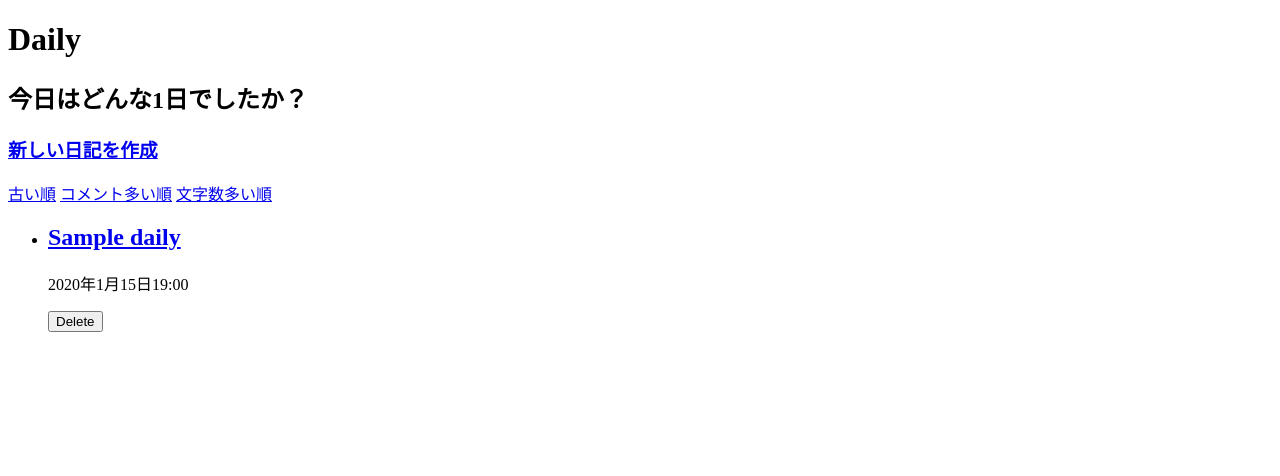
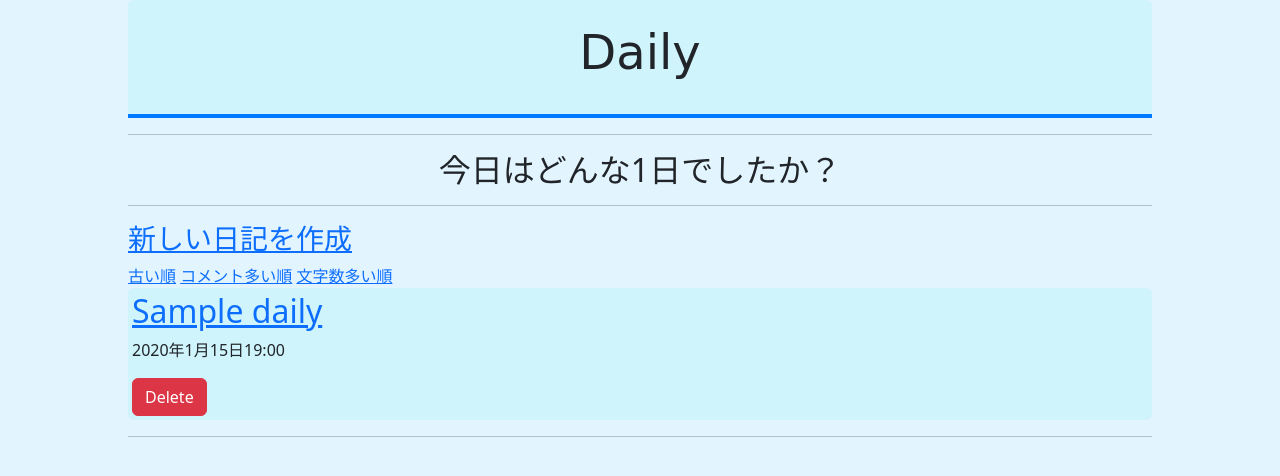
Before and after one commit to 1f10220187/daily, a Django app: page / in a window 1280 px wide. Shown: the top 476 px of the page. Run offline with Django 5.2, Linux system fonts and the light colour scheme; tables that the repository leaves empty hold one stand-in row (values such as "Sample post").

Commit message:
デザイン完成

```diff
--- a/config/settings.py
+++ b/config/settings.py
@@ -118,6 +118,8 @@ USE_TZ = True
 
 STATIC_URL = 'static/'
 
+
+
 # Default primary key field type
 # https://docs.djangoproject.com/en/5.1/ref/settings/#default-auto-field
 
--- /dev/null
+++ b/daily/static/css/frontpage.css
@@ -0,0 +1,26 @@
+#title{
+    font-family: cursive;
+    font-size: 300%;
+}
+
+.custom-border {
+    border-bottom: 4px solid #007bff; /* 下線の太さを4px、色を#007bff（青）に設定 */
+
+}
+.outer-background{
+    /*background-color: rgba(106, 180, 218, 0.114);*/ /* 余白部分の背景色 */
+}
+
+.container-fluid{
+   padding-left: 10%;
+   padding-right: 10%;
+}
+body{
+    background-color: rgba(0, 170, 255, 0.114);
+}
+
+#list{
+    list-style: none;
+    padding: 0;
+    margin:0;
+}
--- a/daily/templates/daily/frontpage.html
+++ b/daily/templates/daily/frontpage.html
@@ -1,12 +1,21 @@
+{% load static %}
 <!DOCTYPE html>
 <html lang="ja">
     <head>
         <meta charset="utf-8">
+        <link href="https://cdn.jsdelivr.net/npm/bootstrap@5.3.0/dist/css/bootstrap.min.css" rel="stylesheet" integrity="sha384-9ndCyUaIbzAi2FUVXJi0CjmCapSmO7SnpJef0486qhLnuZ2cdeRhO02iuK6FUUVM" crossorigin="anonymous">
         <title>フロントページ</title>
+        <link href="{% static 'css/frontpage.css' %}" rel="stylesheet">
     </head>
     <body>
-        <h1>Daily</h1>
-        <h2>今日はどんな1日でしたか？</h2>
+        <div class="outer-background">
+        <div class="container-fluid">
+            <div class="bg-info-subtle rounded-top custom-border">
+                <span class="text-center p-1"><h1 id="title">Daily</h1></span>
+            </div>
+            <hr>
+            <span class="text-center"><h2>今日はどんな1日でしたか？</h2></span>
+            <hr>
             <h3><a href="{% url 'create_daily' %}">新しい日記を作成</a></h3>
             {% if current_sort == 'desc' %}
             <a href="?sort=asc">古い順</a>
@@ -16,23 +25,29 @@
 
             <a href="?sort=comments">コメント多い順</a>
             <a href="?sort=length">文字数多い順</a>
-        <ul>
+            <ul id="list">
                 {% for daily in dailies %}
+                <div class="bg-info-subtle rounded p-1">
                     <li>
                         <h2><a href="{% url 'detail' daily.id %}">{{ daily.title }}</a></h2>
                         <p>{{ daily.created_at }}</p>
                         <form action="{% url 'delete' daily.id %}" method="post" onsubmit="return confirmDelete();">
                             {% csrf_token %}
-                    <button type="submit">Delete</button>
+                            <button type="submit" class="btn btn-danger">Delete</button>
                         </form>
                     </li>
+                </div>
+                <hr>
                 {% endfor %}
             </ul>
 
+        </div>
+        </div>
         <script>
             function confirmDelete() {
                 return confirm("Are you sure you want to delete this entry?");
             }
         </script>
+        <script src="https://cdn.jsdelivr.net/npm/bootstrap@5.3.0/dist/js/bootstrap.bundle.min.js" integrity="sha384-geWF76RCwLtnZ8qwWowPQNguL3RmwHVBC9FhGdlKrxdiJJigb/j/68SIy3Te4Bkz" crossorigin="anonymous"></script>
     </body>
 </html>
```
Also changed, not shown: daily/forms.py (+18 -0 lines), daily/templates/daily/create.html (+13 -1 lines), daily/templates/daily/detail.html (+23 -7 lines). Lines whose indentation alone changed are shown as unchanged.
